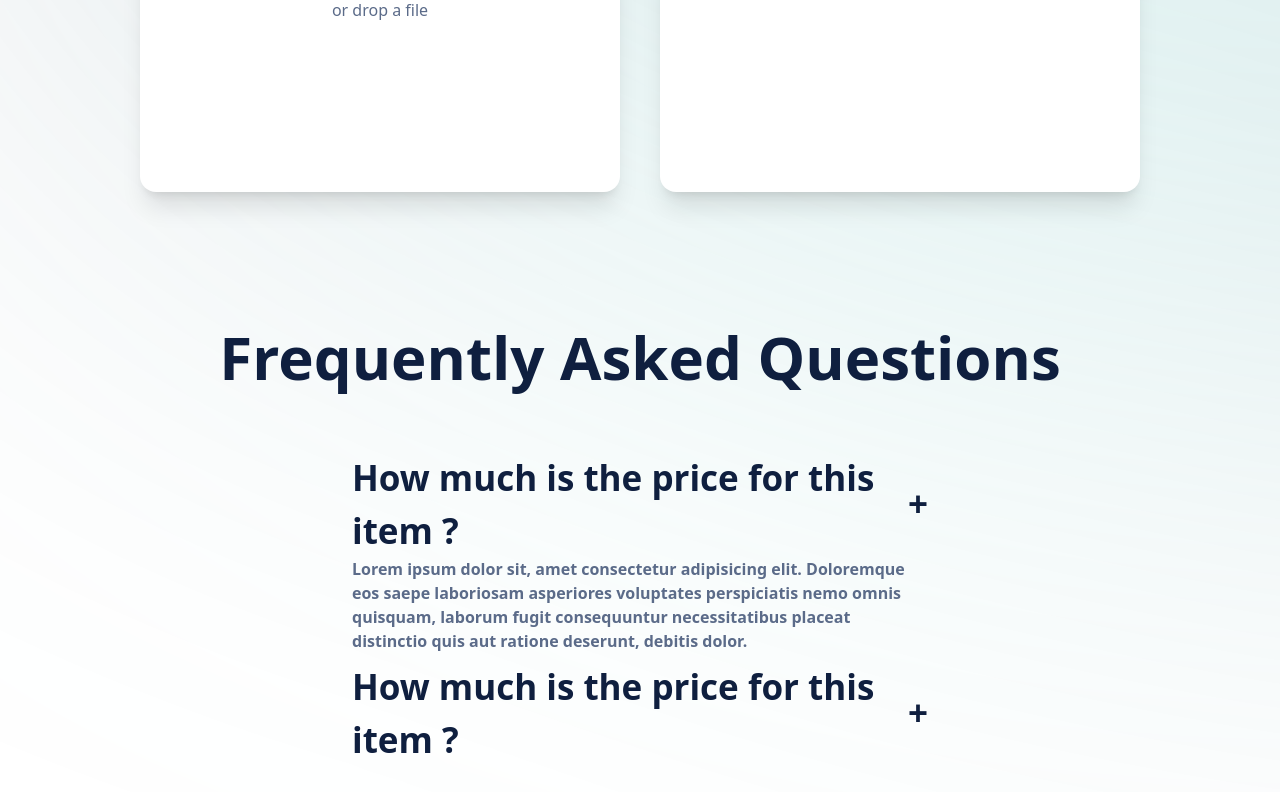
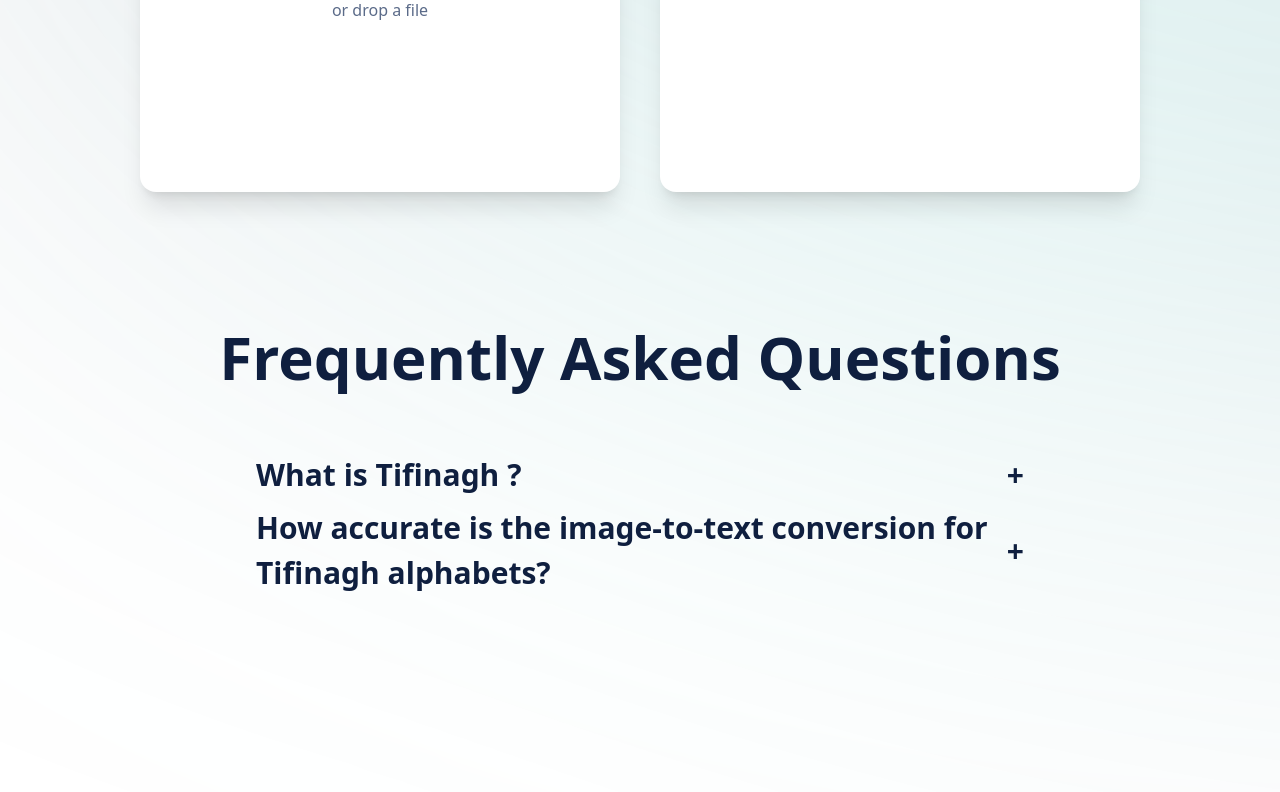
Before and after one commit to hamza-bouqssim/tifinagh-OCR, a React (Vite) app: page / in a window 1280 px wide. Shown: the part 1258-2050 px from the top of the page. Built offline with nearby package versions, Linux system fonts and the light colour scheme.

Commit message:
FAQ section implemented

```diff
--- a/src/components/Faq.jsx
+++ b/src/components/Faq.jsx
@@ -1,31 +1,16 @@
-import React from 'react'
-
+import React, { useState } from 'react'
+import SingleQuestion from './SingleQuestion'
+import { questions } from '../utils/questions'
 export const Faq = () => {
+    const [cards, setCards] = useState(questions)
   return (
     <div className=' w-full h-[720px] flex flex-col items-center pt-[40px]'>
         <h1 className='font-bold text-darkBlue text-[60px] mb-[50px]'>Frequently Asked Questions</h1>
 
         <div className='w-[80%] flex flex-col justify-center items-center gap-2 pb-[40px]'>
-
-            <div className='w-[80%] flex flex-col justify-center items-center'>
-
-                <div className='w-[75%] flex justify-between items-center'>
-                    <h3 className='font-semibold text-darkBlue text-[35px]'>How much is the price for this item ?</h3>
-                    <h3 className='font-bold text-darkBlue text-[35px]'>+</h3>
-                </div>
-                <p className='text-_gray font-bold max-w-[75%]'>Lorem ipsum dolor sit, amet consectetur adipisicing elit. Doloremque eos saepe laboriosam asperiores voluptates perspiciatis nemo omnis quisquam, laborum fugit consequuntur necessitatibus placeat distinctio quis aut ratione deserunt, debitis dolor.</p>
-            </div>
-            <div className='w-[80%] flex flex-col justify-center items-center'>
-
-                <div className='w-[75%] flex justify-between items-center'>
-                    <h3 className='font-semibold text-darkBlue text-[35px]'>How much is the price for this item ?</h3>
-                    <h3 className='font-bold text-darkBlue text-[35px]'>+</h3>
-                </div>
-                {/* <p className='text-_gray font-bold max-w-[75%]'>Lorem ipsum dolor sit, amet consectetur adipisicing elit. Doloremque eos saepe laboriosam asperiores voluptates perspiciatis nemo omnis quisquam, laborum fugit consequuntur necessitatibus placeat distinctio quis aut ratione deserunt, debitis dolor.</p> */}
-            </div>
-
-
-
+            {cards.map((card, index) => (
+                <SingleQuestion {...card} key={index}/>
+            ))}
         </div>
     </div>
   )
--- /dev/null
+++ b/src/components/SingleQuestion.jsx
@@ -0,0 +1,30 @@
+import React, { useState } from 'react'
+
+const SingleQuestion = ({question, answer}) => {
+    const [showAnswer, setShowAnswer] = useState(false);
+    return (
+    <>
+        <div className='w-[80%] flex flex-col justify-center items-center'>
+            <div className='w-[100%] flex justify-between items-center'>
+                <h3 className='font-semibold text-darkBlue text-[30px]'>{question}</h3>
+                {
+                    showAnswer ? (
+                    <h3 className='font-semibold text-darkBlue text-[30px] cursor-pointer' onClick={() => setShowAnswer(false)}>-</h3>
+                    ): (
+
+                        <h3 className='font-semibold text-darkBlue text-[30px] cursor-pointer' onClick={() => setShowAnswer(true)}>+</h3>
+                    )
+                }
+            </div>
+            {
+                showAnswer ? (
+
+                    <p className='text-_gray font-bold'>{answer}</p>
+                ): null
+            }
+        </div>
+    </>
+  )
+}
+
+export default SingleQuestion
--- /dev/null
+++ b/src/utils/questions.js
@@ -0,0 +1,10 @@
+export const questions = [
+    {
+        question:"What is Tifinagh ?",
+        answer: "Tifinagh is an ancient script used primarily by the Tuareg people, who are a Berber ethnic group inhabiting parts of North Africa, including Mali, Niger, Algeria, Libya, Burkina Faso, and Chad. The script is one of the oldest known forms of Berber writing systems."
+    },
+    {
+        question: "How accurate is the image-to-text conversion for Tifinagh alphabets?",
+        answer: "Our picture-to-text tool keeps learning and getting better with new data. It tries its best to be accurate, but sometimes it might make a small mistake. We're always working to make it even better for you. We're always working to make it even better for you"
+    }
+]
```
